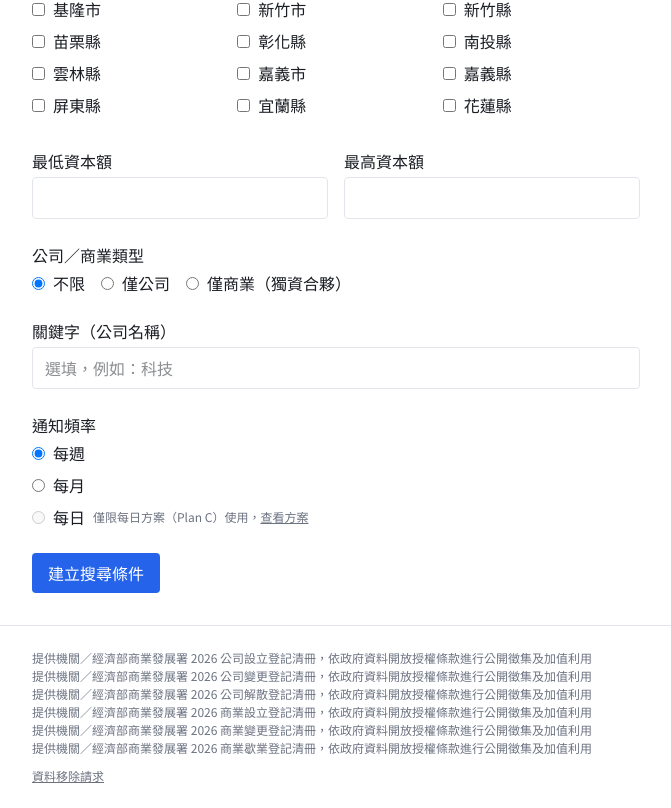
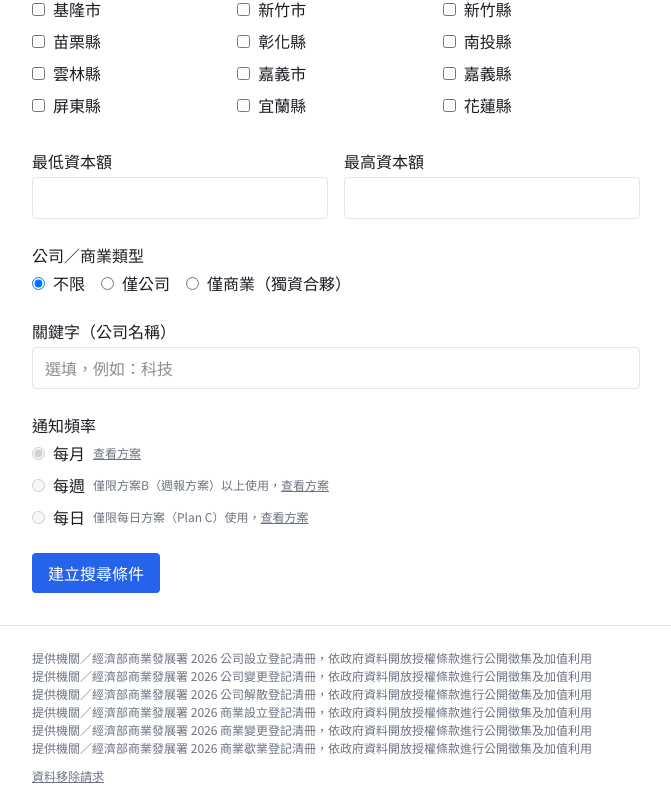
Before and after one commit to verymeanguy13-lab/tw-leads-radar, a Next.js app: page /searches/new in a window 1280 px wide. Shown: the part 578-1386 px from the top of the page, without its empty margins (0-671 px from the left). Built offline with nearby package versions, Linux system fonts and the light colour scheme; no server answers.

Commit message:
Fix missing rate-limit files; free tier cadence weekly -> monthly

```diff
--- a/app/(app)/searches/new/page.tsx
+++ b/app/(app)/searches/new/page.tsx
@@ -32,6 +32,46 @@ const INDUSTRY_CODES = [
   { code: "Z", label: "其他未分類業" },
 ];
 
+// 2026-09-05: generalized the "gray out what this tier can't use, with a
+// hint to upgrade" treatment that already existed here for the daily
+// option (business-only) to every cadence, since free tier's own
+// allowed cadence changed from weekly to monthly (see lib/tiers.ts's
+// TIER_LIMITS comment for why: Plan B is priced and marketed as the
+// *weekly* plan - "方案B｜週報方案", NT$600/月 - so free tier also getting
+// weekly for nothing undercut the entire reason to pay for it). Before
+// this, only "daily" was ever shown disabled here; "monthly" had no gate
+// in this form at all even though free tier couldn't actually use it
+// server-side - a free user could pick it, submit, and only then learn
+// it was rejected. minTier drives both which options are disabled and
+// which hint text shows, from one small table instead of duplicated
+// per-option logic.
+const TIER_RANK: Record<"free" | "pro" | "business", number> = {
+  free: 0,
+  pro: 1,
+  business: 2,
+};
+
+const CADENCE_OPTIONS: {
+  value: "monthly" | "weekly" | "daily";
+  label: string;
+  minTier: "free" | "pro" | "business";
+  hint: string;
+}[] = [
+  { value: "monthly", label: "每月", minTier: "free", hint: "" },
+  {
+    value: "weekly",
+    label: "每週",
+    minTier: "pro",
+    hint: "僅限方案B（週報方案）以上使用，",
+  },
+  {
+    value: "daily",
+    label: "每日",
+    minTier: "business",
+    hint: "僅限每日方案（Plan C）使用，",
+  },
+];
+
 export default function NewSearchPage() {
   const router = useRouter();
   const [name, setName] = useState("");
@@ -41,7 +81,10 @@ export default function NewSearchPage() {
   const [capitalMax, setCapitalMax] = useState("");
   const [entityType, setEntityType] = useState<"company" | "business" | "both">("both");
   const [keyword, setKeyword] = useState("");
-  const [cadence, setCadence] = useState<"weekly" | "monthly" | "daily">("weekly");
+  // Default to "monthly", not "weekly" - monthly is now the one cadence
+  // every tier can use (see TIER_RANK/CADENCE_OPTIONS above), so it's
+  // the only safe default before the tier fetch below resolves.
+  const [cadence, setCadence] = useState<"weekly" | "monthly" | "daily">("monthly");
   const [errors, setErrors] = useState<Record<string, string>>({});
   const [submitting, setSubmitting] = useState(false);
   const [tier, setTier] = useState<"free" | "pro" | "business" | null>(null);
@@ -211,12 +254,14 @@ export default function NewSearchPage() {
       <div>
         <label className="block mb-1 font-medium">通知頻率</label>
         <div className="flex flex-col gap-2">
-          {[
-            { value: "weekly", label: "每週" },
-            { value: "monthly", label: "每月" },
-            { value: "daily", label: "每日", businessOnly: true },
-          ].map((opt) => {
-            const disabled = opt.businessOnly && tier !== "business";
+          {CADENCE_OPTIONS.map((opt) => {
+            // tier === null means the /api/user/tier fetch above hasn't
+            // resolved yet - treat that the same as the most restrictive
+            // tier (rank -1, below even "free") rather than assuming
+            // access, per this file's existing "safe direction to fail"
+            // comment on that fetch.
+            const currentRank = tier ? TIER_RANK[tier] : -1;
+            const disabled = currentRank < TIER_RANK[opt.minTier];
             return (
               <div key={opt.value} className="flex items-center gap-2">
                 <label className="flex items-center gap-2">
@@ -225,13 +270,13 @@ export default function NewSearchPage() {
                     name="cadence"
                     checked={cadence === opt.value}
                     disabled={disabled}
-                    onChange={() => setCadence(opt.value as typeof cadence)}
+                    onChange={() => setCadence(opt.value)}
                   />
                   {opt.label}
                 </label>
                 {disabled && (
                   <span className="text-xs text-secondary">
-                    僅限每日方案（Plan C）使用，
+                    {opt.hint}
                     <Link href="/pricing" className="underline">
                       查看方案
                     </Link>
--- a/app/(marketing)/pricing/page.tsx
+++ b/app/(marketing)/pricing/page.tsx
@@ -35,7 +35,7 @@ export default async function PricingPage() {
           <ul className="text-sm space-y-2 mb-6">
             <li>{"\u2713 30\u5929\u4ee5\u4e0a\u4e4b\u516c\u53f8\u8cc7\u6599"}</li>
             <li className="text-secondary">{"\u2022 \u7db2\u7ad9\u5167\u5efa\u5ee3\u544a"}</li>
-            <li>{"\u2713 1 \u7d44\u5132\u5b58\u641c\u5c0b\u689d\u4ef6\uff08\u6bcf\u9031\u6458\u8981\uff09"}</li>
+            <li>{"\u2713 1 \u7d44\u5132\u5b58\u641c\u5c0b\u689d\u4ef6\uff08\u6bcf\u6708\u6458\u8981\uff09"}</li>
             <li className="text-secondary">{"\u2717 \u4e0d\u652f\u63f4CSV\u532f\u51fa"}</li>
           </ul>
           <Link href="/login" className="block text-center border border-default rounded px-4 py-2">
--- a/app/api/searches/route.ts
+++ b/app/api/searches/route.ts
@@ -116,11 +116,16 @@ export async function POST(req: NextRequest) {
     // ever likely to hit this. Now that 'daily' exists and is
     // business-only, a pro-tier user selecting daily would see that
     // same free-tier-worded message, which is simply wrong for them.
+    //
+    // 2026-09-05: free tier's own allowed cadence flipped from weekly to
+    // monthly (see lib/tiers.ts's comment on TIER_LIMITS for why) - this
+    // message updated to match, so a free user hitting this now sees an
+    // accurate reason instead of a stale one.
     const message =
       cadence === "daily"
         ? "每日通知僅限每日方案（Plan C）使用，請升級方案。"
         : tier === "free"
-          ? "免費方案僅支援每週通知，請升級方案以使用每月或每日通知。"
+          ? "免費方案僅支援每月通知，請升級方案以使用每週或每日通知。"
           : "此方案不支援所選擇的通知頻率，請升級方案。";
     return NextResponse.json({ errors: { cadence: message } }, { status: 403 });
   }
--- a/lib/tiers.ts
+++ b/lib/tiers.ts
@@ -22,8 +22,19 @@ interface TierLimits {
 // customers get, with no error or indication anywhere. See
 // architecture.md's 2026-08-30 entry for the full fix across every
 // layer this touched.
+// 2026-09-05: free tier moved from "weekly" to "monthly" digests.
+// Flagged directly by the user after noticing the pricing page's own
+// copy contradicted this: Plan B is marketed and priced (NT$600/月) as
+// "方案B｜週報方案" (the *weekly* plan) with "每週電子郵件摘要" listed as its
+// headline paid feature - but free tier was *also* getting a weekly
+// digest, for nothing, which undercuts the entire reason to pay for
+// Plan B. Free tier's own blueprint spec (Session 19: "weekly digest
+// only") predates Plan B's later "週報方案" positioning and was never
+// reconciled against it until now. Monthly is the correct free-tier
+// baseline going forward - weekly becomes an actual paid differentiator,
+// matching what the pricing page has been promising all along.
 export const TIER_LIMITS: Record<Tier, TierLimits> = {
-  free: { maxSavedSearches: 1, allowedCadences: ["weekly"], csvExport: false },
+  free: { maxSavedSearches: 1, allowedCadences: ["monthly"], csvExport: false },
   pro: { maxSavedSearches: null, allowedCadences: ["weekly", "monthly"], csvExport: true },
   business: { maxSavedSearches: null, allowedCadences: ["weekly", "monthly", "daily"], csvExport: true },
 };
--- /dev/null
+++ b/scripts/migrate-free-tier-cadence-to-monthly.ts
@@ -0,0 +1,63 @@
+import { neon } from "@neondatabase/serverless";
+
+// One-time data fix (2026-09-05), companion to the free tier
+// weekly->monthly cadence policy change in lib/tiers.ts (see that
+// file's comment on TIER_LIMITS for the full reasoning).
+//
+// Changing TIER_LIMITS alone only affects NEW saved searches going
+// forward - it does nothing for any saved_searches row that already
+// exists with cadence='weekly' from before this policy existed. Without
+// this fix, an existing free-tier user would keep receiving weekly
+// digests indefinitely, exempt from a restriction every new free
+// signup is held to - not because they're grandfathered on purpose, but
+// because nothing ever went back and corrected their row.
+//
+// Deliberately does NOT touch pro/business users' saved_searches, even
+// ones set to 'weekly' or 'daily' - those cadences are legitimately
+// theirs. "Free tier" here is determined the same way
+// lib/tiers.ts's getUserTier() defines it: no active pro/business
+// subscription row = free, regardless of what's in the users table.
+//
+// Safe to re-run - it's a plain UPDATE ... WHERE cadence != 'monthly',
+// so running it twice just finds nothing left to update the second time.
+const sql = neon(process.env.DATABASE_URL!);
+
+async function main() {
+  console.log("Finding free-tier saved_searches not already on monthly cadence...");
+  const preview = await sql`
+    SELECT ss.id, ss.cadence
+    FROM saved_searches ss
+    WHERE ss.cadence != 'monthly'
+      AND NOT EXISTS (
+        SELECT 1 FROM subscriptions s
+        WHERE s.user_id = ss.user_id
+          AND s.status = 'active'
+          AND s.tier IN ('pro', 'business')
+      )
+  `;
+
+  if (preview.length === 0) {
+    console.log("Nothing to do - no free-tier saved_searches on a non-monthly cadence.");
+    return;
+  }
+
+  console.log(`Updating ${preview.length} free-tier saved_searches to cadence='monthly'...`);
+  await sql`
+    UPDATE saved_searches ss
+    SET cadence = 'monthly'
+    WHERE ss.cadence != 'monthly'
+      AND NOT EXISTS (
+        SELECT 1 FROM subscriptions s
+        WHERE s.user_id = ss.user_id
+          AND s.status = 'active'
+          AND s.tier IN ('pro', 'business')
+      )
+  `;
+
+  console.log("Done.");
+}
+
+main().catch((err) => {
+  console.error("migrate-free-tier-cadence-to-monthly.ts failed:", err);
+  process.exit(1);
+});
```
Also changed, not shown: 1 other file (tests, documents, lock files or other folders).
